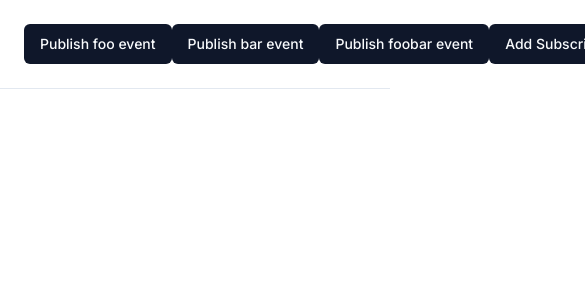
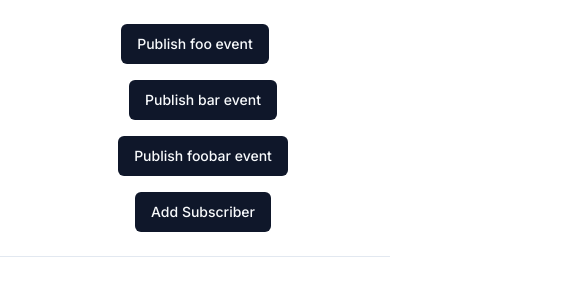
Before and after one commit to james-langridge/design-patterns, a Next.js app: page /pub-sub in a window 390 px wide. Shown: the top 300 px of the page, 585 px wide, since content can reach past the window. Built offline with nearby package versions, Linux system fonts and the light colour scheme.

Commit message:
Make pub-sub page responsive

```diff
--- a/app/pub-sub/page.tsx
+++ b/app/pub-sub/page.tsx
@@ -3,9 +3,9 @@
 import {useState} from 'react'
 import {v4 as uuidv4} from 'uuid'
 
-import {PublishButtons} from "@/app/pub-sub/publish-buttons";
 import {SubscriberCard} from "@/app/pub-sub/subscriber-card";
 import {Button} from '@/components/ui/button'
+import {pubsub, Topic} from "@/app/pub-sub/pubsub";
 
 export type Subscriber = {
     id: string
@@ -16,15 +16,23 @@ export default function Page() {
 
     return (
         <div>
-            <header className="sticky flex border-b justify-between p-6 items-end">
-                <PublishButtons />
+            <header className="fixed top-0 left-0 right-0 flex flex-col sm:flex-row border-b justify-between items-center p-6 flex-wrap space-x-4 space-y-4 sm:space-y-0 bg-white">
+                <Button onClick={() => pubsub.publish(Topic.Foo, 'bar')}>
+                    Publish {Topic.Foo} event
+                </Button>
+                <Button onClick={() => pubsub.publish(Topic.Bar, true)}>
+                    Publish {Topic.Bar} event
+                </Button>
+                <Button onClick={() => pubsub.publish(Topic.Foobar, 123)}>
+                    Publish {Topic.Foobar} event
+                </Button>
                 <Button
                     onClick={() => setSubscribers(prev => [...prev, {id: uuidv4()}])}
                 >
                     Add Subscriber
                 </Button>
             </header>
-            <div className="flex flex-wrap justify-evenly items-center h-screen space-x-2 space-y-6 p-4">
+            <div className="flex flex-wrap justify-center items-center h-full gap-10 p-4 sm:mt-28 mt-72">
                 {subscribers.map(subscriber => (
                     <SubscriberCard key={subscriber.id} subscriber={subscriber} />
                 ))}
--- a/app/pub-sub/publish-buttons.tsx
+++ /dev/null
@@ -1,18 +0,0 @@
-import {Button} from '@/components/ui/button'
-import {pubsub, Topic} from "@/app/pub-sub/pubsub";
-
-export function PublishButtons() {
-  return (
-    <>
-      <Button onClick={() => pubsub.publish(Topic.Foo, 'bar')}>
-        Publish {Topic.Foo} event
-      </Button>
-      <Button onClick={() => pubsub.publish(Topic.Bar, true)}>
-        Publish {Topic.Bar} event
-      </Button>
-      <Button onClick={() => pubsub.publish(Topic.Foobar, 123)}>
-        Publish {Topic.Foobar} event
-      </Button>
-    </>
-  )
-}
```
